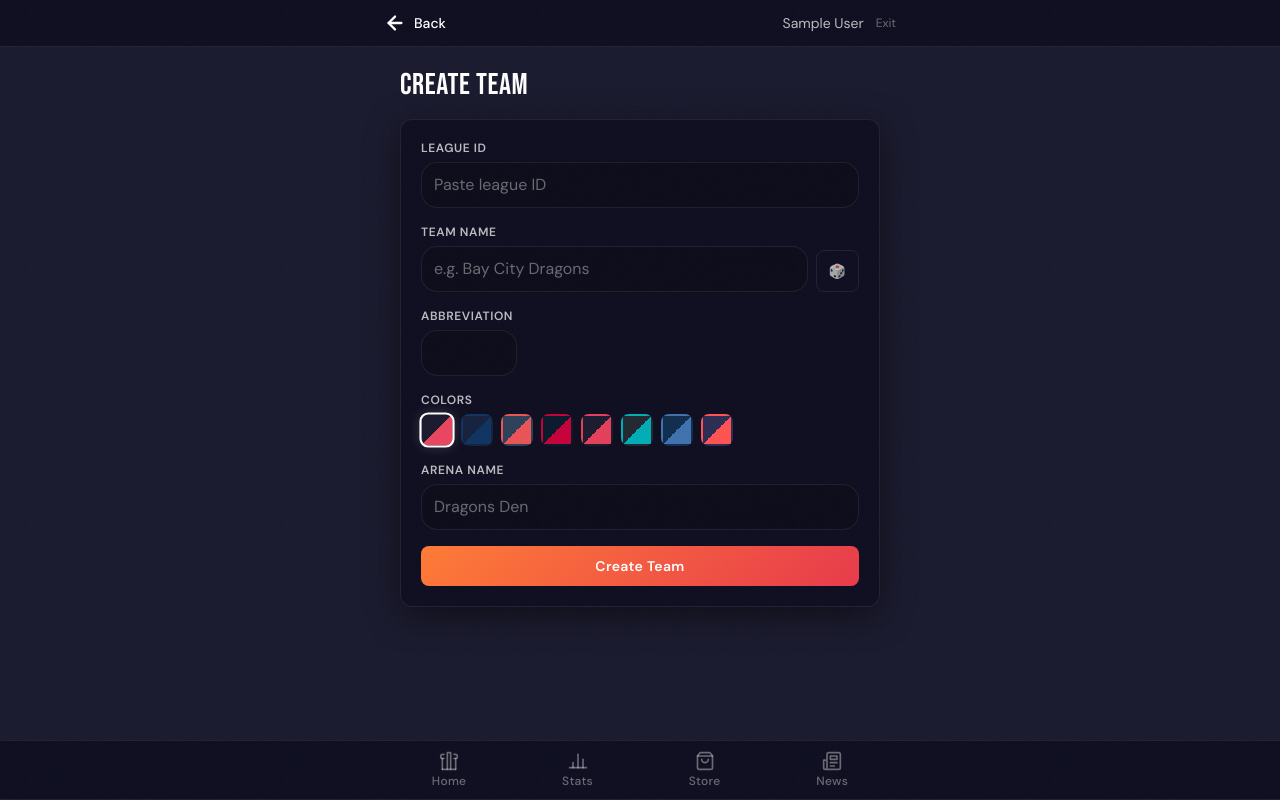
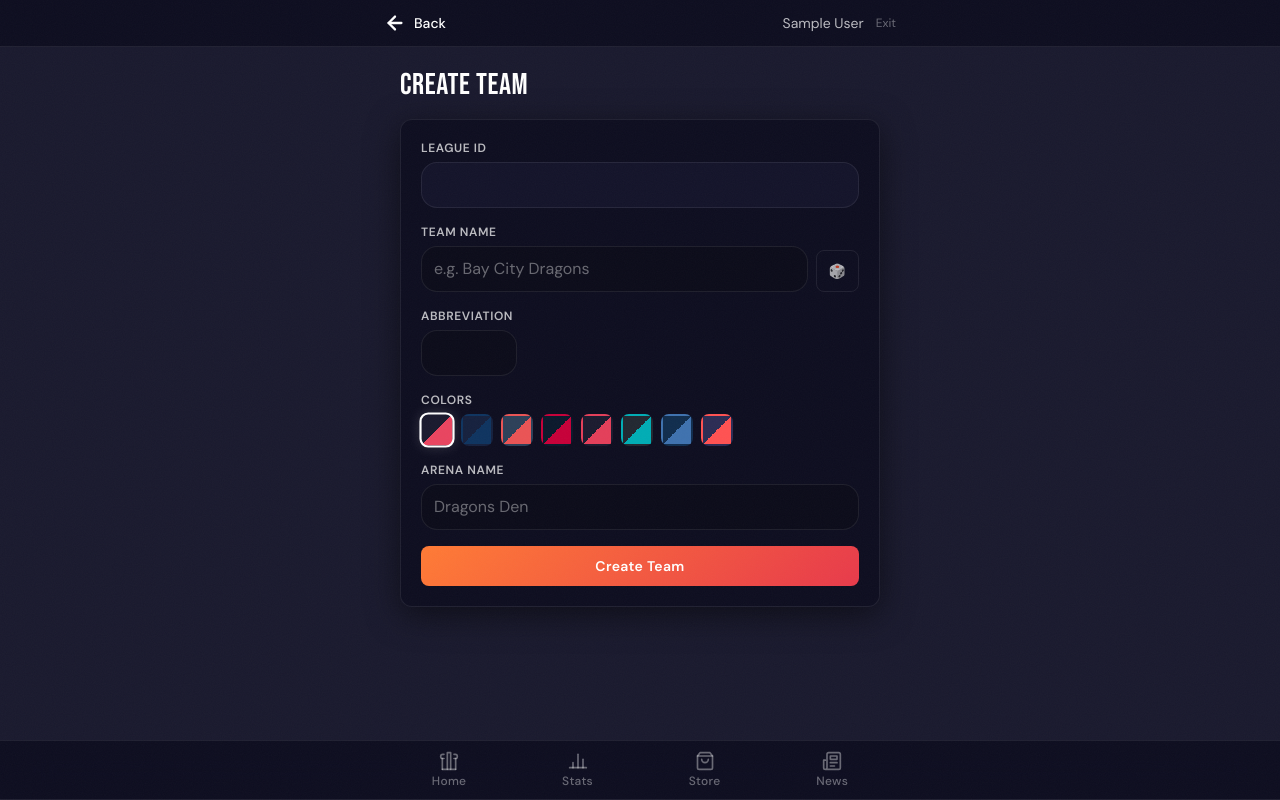
Before and after one commit to dreamledge/dreamsim, a React (Vite) app in the folder frontend/: page /teams/create in a window 1280 px wide. Built offline with nearby package versions, Linux system fonts and the light colour scheme; no server answers; the database is empty; sample sign-in values are in the browser's storage.

Commit message:
fix: make League ID field read-only and copyable

```diff
--- a/frontend/src/pages/CreateTeam.jsx
+++ b/frontend/src/pages/CreateTeam.jsx
@@ -84,7 +84,7 @@ export default function CreateTeam() {
 
         <div>
           <label className="text-xs text-[var(--text-secondary)] block mb-1.5 uppercase tracking-wider font-semibold">League ID</label>
-          <input type="text" value={form.leagueId} onChange={e => setForm(f => ({ ...f, leagueId: e.target.value }))} className="w-full bg-[var(--bg-secondary)] border border-[var(--border-subtle)] rounded-lg px-3 py-2.5 text-white focus:outline-none focus:border-[var(--accent-orange)] focus:shadow-[0_0_0_3px_rgba(255,107,53,0.1)] transition-all placeholder:text-[var(--text-tertiary)]" placeholder="Paste league ID" />
+          <input type="text" value={form.leagueId} readOnly className="w-full bg-[var(--bg-tertiary)] border border-[var(--border-subtle)] rounded-lg px-3 py-2.5 text-white/60 cursor-default select-all transition-all" />
         </div>
 
         <div className="flex gap-2 items-end">
```
